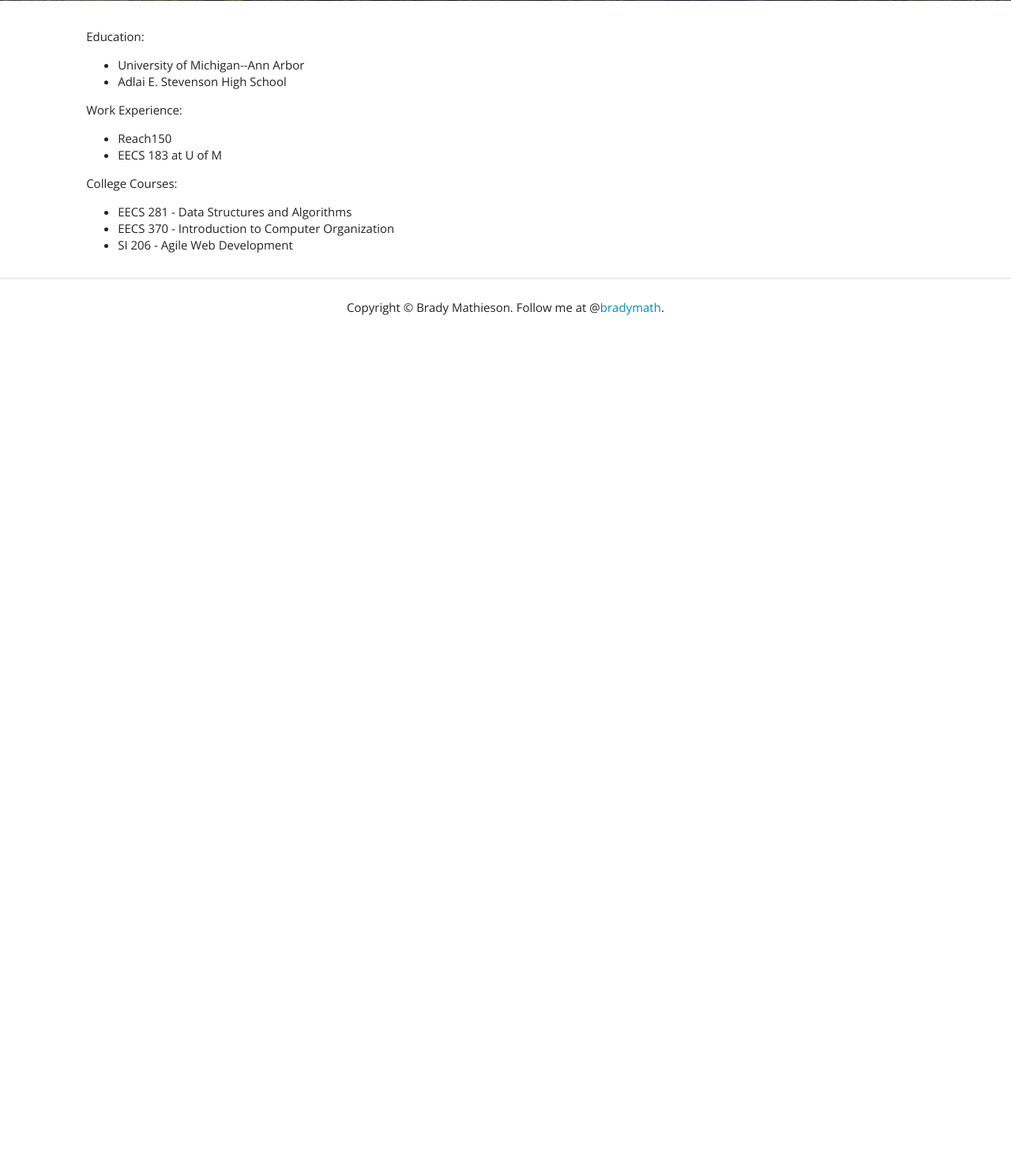
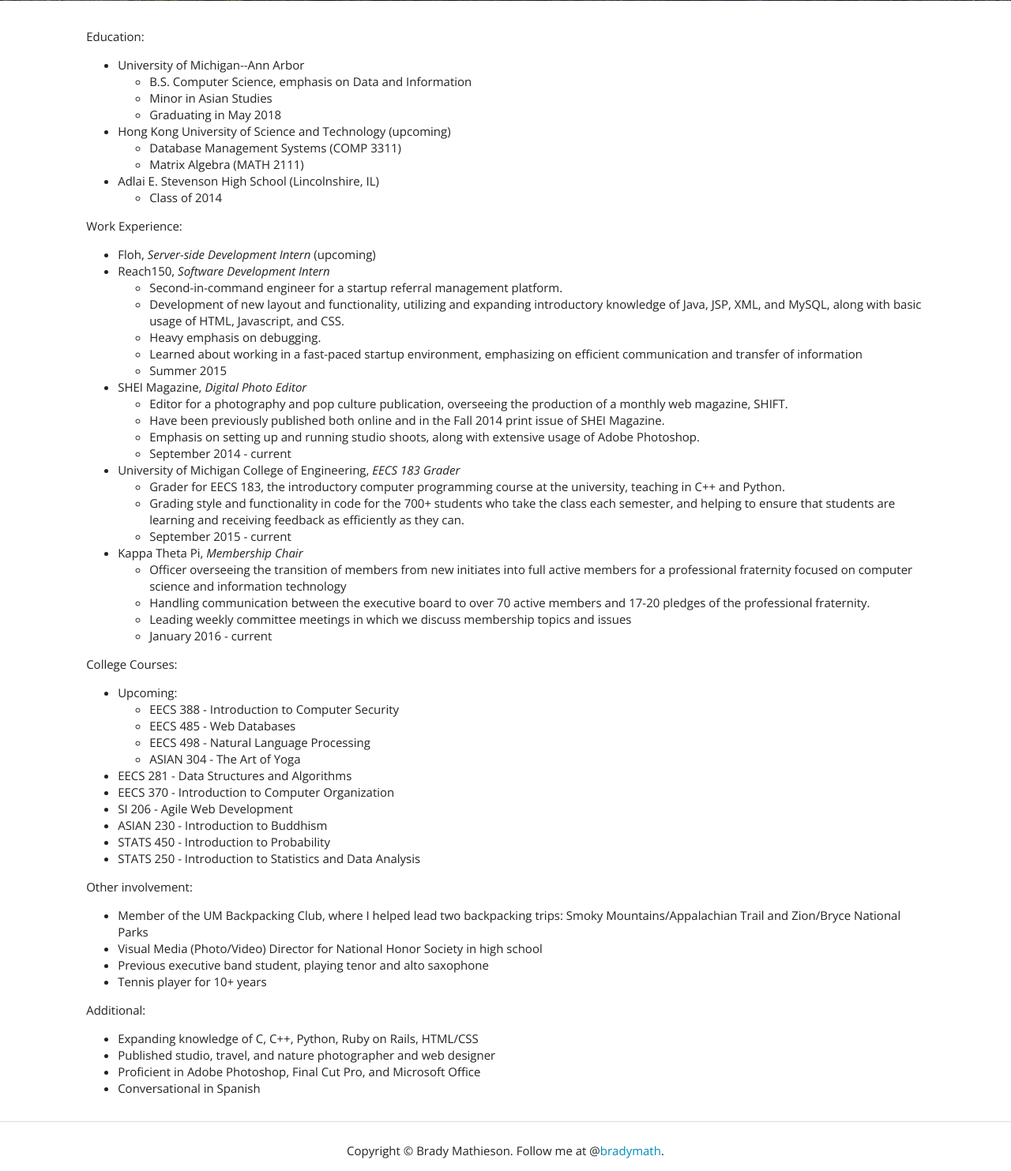
Before and after one commit to bradymathieson/portfolio, a Python web app: template templates/resume.html in a window 1280 px wide. Shown: the part 449-1932 px from the top of the page at 79% size. Before the commit the page ends 848 px from the top, so only its background shows below. Run offline with Jinja, Linux system fonts and the light colour scheme; the template is opened without the code that fills it, so the values that code supplies are empty.

Commit message:
updated resume page, working on photo gallery

```diff
--- a/app.yaml
+++ b/app.yaml
@@ -1,4 +1,4 @@
-application: template-homework-brady-si206
+application: brady-portfolio-206
 version: 1
 runtime: python27
 api_version: 1
--- a/main.py
+++ b/main.py
@@ -50,8 +50,8 @@
         if path == '/about.html':
             page_title = 'ABOUT'
 
-        elif path == '/resume.html':
-            page_title = 'RESUME'
+        elif path == '/photo.html':
+            page_title = 'PHOTOS'
 
         elif path == '/friends.html':
             page_title = 'FRIENDS'
@@ -82,7 +82,7 @@
     ('/', PageHandler),
     ('/index.html', PageHandler),
     ('/about.html', PageHandler),
-    ('/friends.html', PageHandler),
+    ('/photo.html', PageHandler),
     ('/resume.html', PageHandler),
     ('/login.html', LoginHandler),
     ('/login2.html', LoginHandler)
--- a/templates/about.html
+++ b/templates/about.html
@@ -4,10 +4,10 @@
 <link rel="stylesheet" type="text/css" href="static/real-world.css">
 
 <div class="col-md-4 col-sm-4">
-	<img src="static/img-home/home-face-pic.jpg" class="img-responsive img-circle" style="margin-top:25px;" />
+	<img src="static/img-home/home-face-pic.jpg" class="img-responsive img-circle" style="margin-top:75px;" />
 </div>
 
-<div class="col-md-7 col-md-offset-1 col-sm-4 col-sm-offset-1">
+<div class="col-md-7 col-md-offset-1 col-sm-7 col-sm-offset-1">
 	<h2 style="text-align:right;">cout << "Hello world!"<span class="blink">_</span></h2>
 
 	<br />
--- a/templates/index.html
+++ b/templates/index.html
@@ -8,9 +8,9 @@
 
 	<hr>
 
-<div class="intro-text">
+<div class="intro-text slideup">
 <p><font face="menlo"><b>string</b> intro = </font></p>
-	<h3 style="text-align:right;">&quot;Welcome to my website! My name is <font face="menlo">&lt;i&gt;<i></font>Brady Mathieson</i><font face="menlo">&lt;/i&gt;</font> and I am a sophomore at the <font face="menlo">&lt;a href="umich.edu"&gt;</font><a href="http://umich.edu">University of Michigan</a><font face="menlo">&lt;/a&gt;</font> studying <font face="menlo">Computer Science<span class="blink">_</span></font> and <font style="font-family: 'Playfair Display', serif;">Asian Studies</font>. I am interested in the interaction between <span class="wobble">humans</span> and <span class="wobble">computers</span>. How can we use technology to make our lives <font face="menlo">&lt;i&gt;<i></font>easier?</i><font face="menlo">&lt;/i&gt;</font>&quot;;</h3>
+	<h3 style="text-align:justify;">&quot;Welcome to my website! My name is <font face="menlo">&lt;i&gt;<i></font>Brady Mathieson</i><font face="menlo">&lt;/i&gt;</font> and I am a sophomore at the <font face="menlo">&lt;a href="umich.edu"&gt;</font><a href="http://umich.edu">University of Michigan</a><font face="menlo">&lt;/a&gt;</font> studying <font face="menlo">Computer Science<span class="blink">_</span></font> and <font style="font-family: 'Playfair Display', serif;">Asian Studies</font>. I am interested in the interaction between <span class="wobble">humans</span> and <span class="wobble">computers</span>. How can we use technology to make our lives <font face="menlo">&lt;i&gt;<i></font>easier?</i><font face="menlo">&lt;/i&gt;</font>&quot;;</h3>
 
 	<hr>
 
@@ -39,7 +39,7 @@
 	<hr>
 
 <p><font face="menlo"><b>char[]</b> closer = </font></p>
-	<h3 style="text-align:right;">&quot;I invite you to click around my portfolio to see what I have been working on. Do not hesitate to contact me if you have any questions, concerns, or music recommendations. Have a great day!&quot;;</h3>
+	<h3 style="text-align:justify;">&quot;I invite you to click around my portfolio to see what I have been working on. Do not hesitate to contact me if you have any questions, concerns, or music recommendations. Have a great day!&quot;;</h3>
 
 </div>
 
--- a/templates/resume.html
+++ b/templates/resume.html
@@ -4,22 +4,93 @@
 	<p>Education:
 		<ul>
 			<li>University of Michigan--Ann Arbor</li>
-			<li>Adlai E. Stevenson High School</li>
+			<ul>
+				<li>B.S. Computer Science, emphasis on Data and Information</li>
+				<li>Minor in Asian Studies</li>
+				<li>Graduating in May 2018</li>
+			</ul>
+			<li>Hong Kong University of Science and Technology (upcoming)</li>
+			<ul>
+				<li>Database Management Systems (COMP 3311)</li>
+				<li>Matrix Algebra (MATH 2111)</li>
+			</ul>
+			<li>Adlai E. Stevenson High School (Lincolnshire, IL)</li>
+			<ul>
+				<li>Class of 2014</li>
+			</ul>
 		</ul>
 	</p>
 
 	<p>Work Experience:
 		<ul>
-			<li>Reach150</li>
-			<li>EECS 183 at U of M</li>
+			<li>Floh, <i>Server-side Development Intern</i> (upcoming)</li>
+			<li>Reach150, <i>Software Development Intern</i></li>
+			<ul>
+				<li>Second-in-command engineer for a startup referral management platform.</li>
+				<li>Development of new layout and functionality, utilizing and expanding introductory knowledge of Java, JSP, XML, and MySQL, along with basic usage of HTML, Javascript, and CSS.</li>
+				<li>Heavy emphasis on debugging.</li>
+				<li>Learned about working in a fast-paced startup environment, emphasizing on efficient communication and transfer of information</li>
+				<li>Summer 2015</li>
+			</ul>
+
+			<li>SHEI Magazine, <i>Digital Photo Editor</i></li>
+			<ul>
+				<li>Editor for a photography and pop culture publication, overseeing the production of a monthly web magazine, SHIFT.</li>
+				<li>Have been previously published both online and in the Fall 2014 print issue of SHEI Magazine.</li>
+				<li>Emphasis on setting up and running studio shoots, along with extensive usage of Adobe Photoshop.</li>
+				<li>September 2014 - current</li>
+			</ul>
+
+			<li>University of Michigan College of Engineering, <i>EECS 183 Grader</i></li>
+			<ul>
+				<li>Grader for EECS 183, the introductory computer programming course at the university, teaching in C++ and Python.</li>
+				<li>Grading style and functionality in code for the 700+ students who take the class each semester, and helping to ensure that students are learning and receiving feedback as efficiently as they can.</li>
+				<li>September 2015 - current</li>
+			</ul>
+
+			<li>Kappa Theta Pi, <i>Membership Chair</i></li>
+			<ul>
+				<li>Officer overseeing the transition of members from new initiates into full active members for a professional fraternity focused on computer science and information technology</li>
+				<li>Handling communication between the executive board to over 70 active members and 17-20 pledges of the professional fraternity.</li>
+				<li>Leading weekly committee meetings in which we discuss membership topics and issues</li>
+				<li>January 2016 - current</li>
+			</ul>
 		</ul>
 	</p>
 
 	<p>College Courses:
 		<ul>
+			<li>Upcoming:</li>
+			<ul>
+				<li>EECS 388 - Introduction to Computer Security</li>
+				<li>EECS 485 - Web Databases</li>
+				<li>EECS 498 - Natural Language Processing</li>
+				<li>ASIAN 304 - The Art of Yoga</li>
+			</ul>
 			<li>EECS 281 - Data Structures and Algorithms</li>
 			<li>EECS 370 - Introduction to Computer Organization</li>
 			<li>SI 206 - Agile Web Development</li>
+			<li>ASIAN 230 - Introduction to Buddhism</li>
+			<li>STATS 450 - Introduction to Probability</li>
+			<li>STATS 250 - Introduction to Statistics and Data Analysis</li>
+		</ul>
+	</p>
+
+	<p>Other involvement:
+		<ul>
+			<li>Member of the UM Backpacking Club, where I helped lead two backpacking trips: Smoky Mountains/Appalachian Trail and Zion/Bryce National Parks</li>
+			<li>Visual Media (Photo/Video) Director for National Honor Society in high school</li>
+			<li>Previous executive band student, playing tenor and alto saxophone</li>
+			<li>Tennis player for 10+ years</li>
+		</ul>
+	</p>
+
+	<p>Additional:
+		<ul>
+			<li>Expanding knowledge of C, C++, Python, Ruby on Rails, HTML/CSS</li>
+			<li>Published studio, travel, and nature photographer and web designer</li>
+			<li>Proficient in Adobe Photoshop, Final Cut Pro, and Microsoft Office</li>
+			<li>Conversational in Spanish</li>
 		</ul>
 	</p>
 
```
Also changed, not shown: templates/photo.html (renamed from templates/friends.html), 1 other file.
